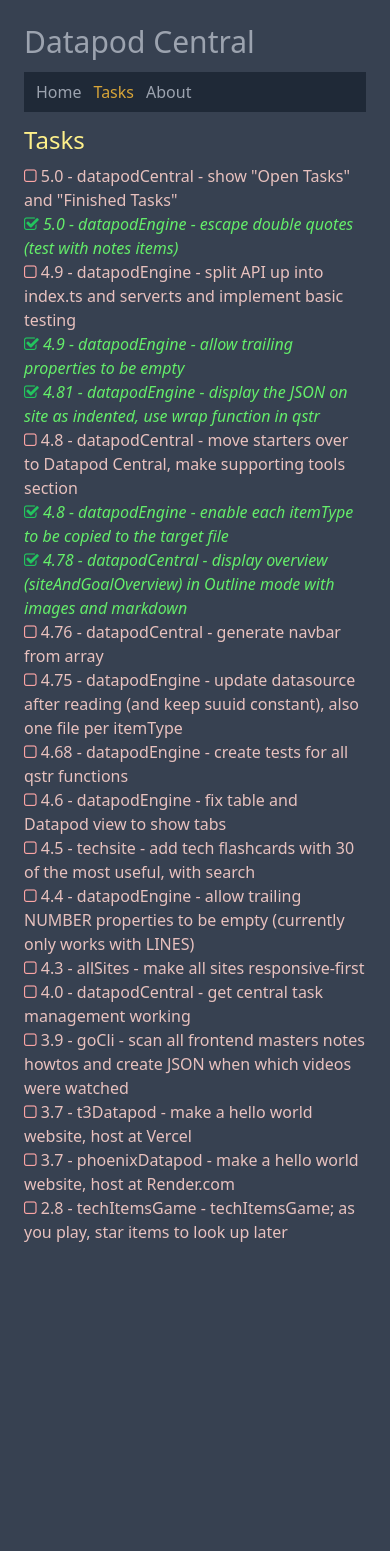
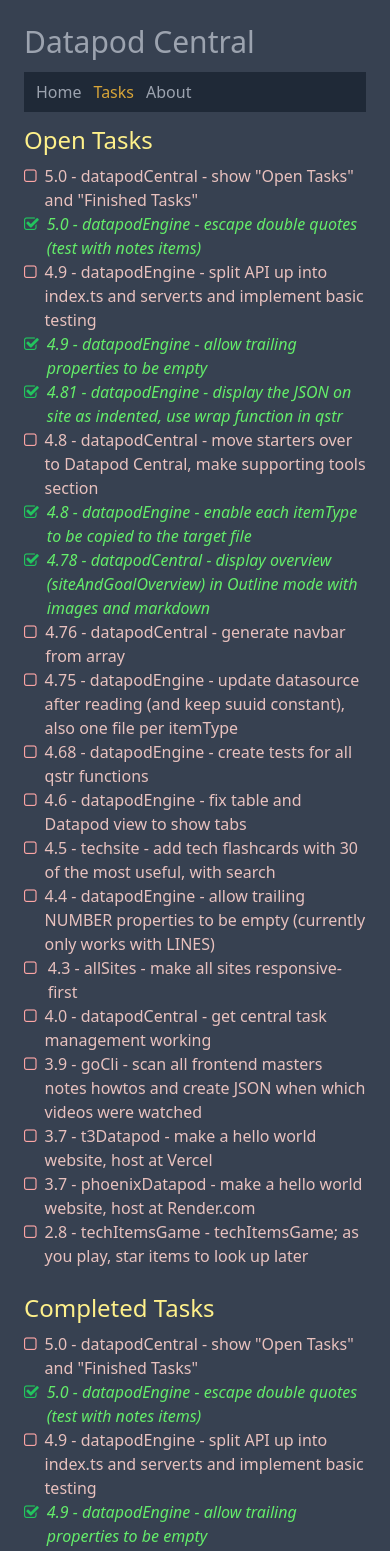
Before and after one commit to edwardtanguay/datapod-tanguay-eu, an Angular app: page /tasks in a window 390 px wide. Shown: the top 1551 px of the page. Before the commit the page ends 1268 px from the top, so only its background shows below. Built offline with nearby package versions, Linux system fonts and the light colour scheme.

Commit message:
two sides responsive

```diff
--- a/src/app/tasks/tasks.component.html
+++ b/src/app/tasks/tasks.component.html
@@ -1,7 +1,9 @@
-<h2 class="text-yellow-200 text-2xl mb-2">Tasks</h2>
-<section class="text-gray-300">
+<section class="text-gray-300 flex flex-col md:flex-row gap-6">
+	<section>
+		<h2 class="text-yellow-200 text-2xl mb-2">Open Tasks</h2>
 		@for (task of tasks; track task.suuid) {
-	<div>
+		<div class="flex gap-2">
+			<div class="w-[1rem]">
 				<i
 					class="fa fa-square-o text-red-300"
 					aria-hidden="true"
@@ -12,11 +14,43 @@
 					aria-hidden="true"
 					*ngIf="task.status === 'finished'"
 				></i>
-		<span
-			[ngStyle]="{ color: task.status === 'todo' ? '#e8c1be' : '#64ed6a', fontStyle:task.status === 'todo' ? 'normal' : 'italic' }"
+			</div>
+			<div
+				[ngStyle]="{
+					color: task.status === 'todo' ? '#e8c1be' : '#64ed6a',
+					fontStyle: task.status === 'todo' ? 'normal' : 'italic'
+				}"
 			>
 				{{ task.rank }} - {{ task.project }} - {{ task.title }}
-		</span>
+			</div>
 		</div>
 		}
 	</section>
+	<section>
+		<h2 class="text-yellow-200 text-2xl mb-2">Completed Tasks</h2>
+		@for (task of tasks; track task.suuid) {
+		<div class="flex gap-2">
+			<div class="w-[1rem]">
+				<i
+					class="fa fa-square-o text-red-300"
+					aria-hidden="true"
+					*ngIf="task.status === 'todo'"
+				></i>
+				<i
+					class="fa fa-check-square-o text-green-500"
+					aria-hidden="true"
+					*ngIf="task.status === 'finished'"
+				></i>
+			</div>
+			<div
+				[ngStyle]="{
+					color: task.status === 'todo' ? '#e8c1be' : '#64ed6a',
+					fontStyle: task.status === 'todo' ? 'normal' : 'italic'
+				}"
+			>
+				{{ task.rank }} - {{ task.project }} - {{ task.title }}
+			</div>
+		</div>
+		}
+	</section>
+</section>
```
Lines whose indentation alone changed are shown as unchanged.
